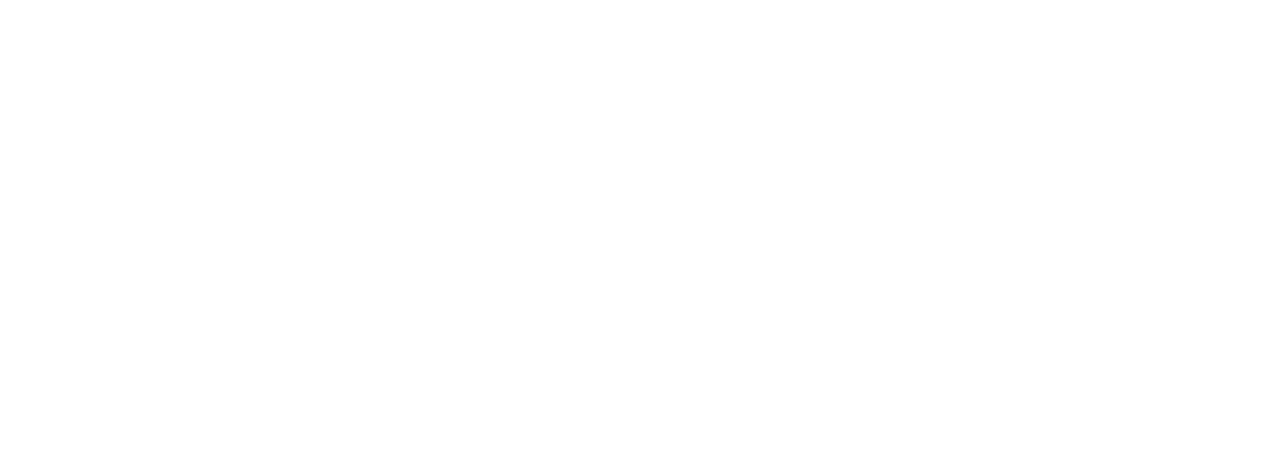
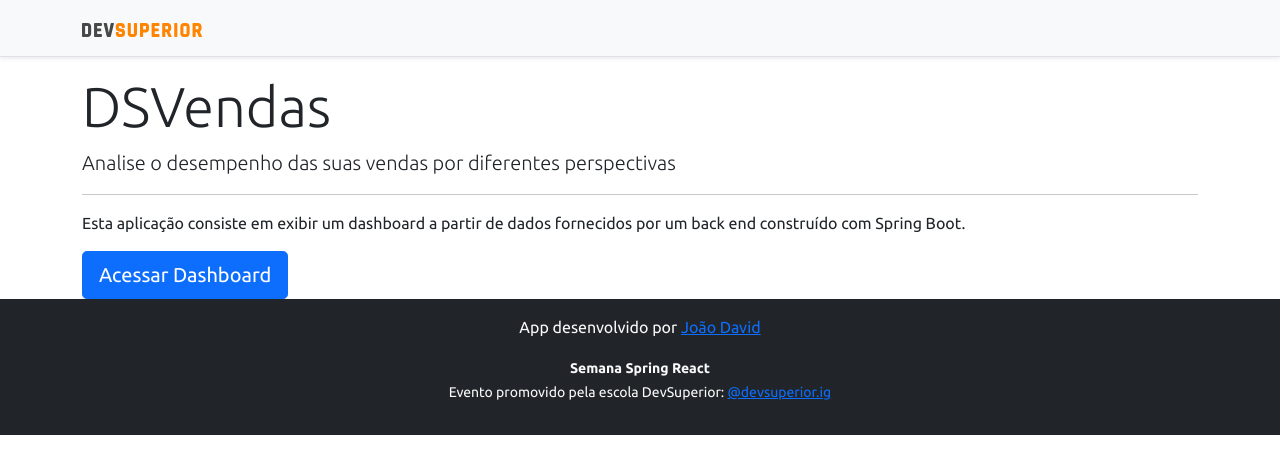
Before and after one commit to Jdavid77/projeto_sds3, a React (Create React App) app in the folder frontend/: page / in a window 1280 px wide. Before the commit this address had no page. Shown: the top 474 px of the page. Built offline with nearby package versions, Linux system fonts and the light colour scheme.

Commit message:
Home, navigation

```diff
--- a/frontend/src/Pages/Home/index.tsx
+++ b/frontend/src/Pages/Home/index.tsx
@@ -1,8 +1,24 @@
-function Home() {
+import Footer from "components/Footer";
+import NavBar from "components/NavBar";
+import { Link } from "react-router-dom";
+
+const Home = () => {
     return (
-        <div>
-            <h1>Home Page</h1>
-        </div>
+        <>
+            <NavBar />
+            <div className="container">
+                <div className="jumbotron">
+                    <h1 className="display-4">DSVendas</h1>
+                    <p className="lead">Analise o desempenho das suas vendas por diferentes perspectivas</p>
+                    <hr />
+                    <p>Esta aplicação consiste em exibir um dashboard a partir de dados fornecidos por um back end construído com Spring Boot.</p>
+                    <Link className="btn btn-primary btn-lg" to="/dashboard">
+                        Acessar Dashboard
+                    </Link>
+                </div>
+            </div>
+            <Footer />
+        </>
     );
 }
 
--- a/frontend/src/RoutesConfig.tsx
+++ b/frontend/src/RoutesConfig.tsx
@@ -7,7 +7,7 @@
     return (
         <BrowserRouter>
         <Routes>
-            <Route path="/home" element={ <Home />} />
+            <Route path="/" element={ <Home />} />
             <Route path="/dashboard" element={ <Dashboard /> } />
         </Routes>
         </BrowserRouter>
--- a/frontend/src/components/NavBar/index.tsx
+++ b/frontend/src/components/NavBar/index.tsx
@@ -1,5 +1,6 @@
 
 import ImgDsDark from 'assets/img/ds-dark.svg';
+import { Link } from 'react-router-dom';
 
 function NavBar() {
     return (
@@ -7,7 +8,9 @@
             <div className="d-flex flex-column flex-md-row align-items-center p-3 px-md-4 mb-3 bg-light border-bottom shadow-sm">
                 <div className="container">
                     <nav className="my-2 my-md-0 mr-md-3">
-                        <img src={ImgDsDark} alt="DevSuperior" width="120" />
+                        <Link to="/">
+                            <img src={ImgDsDark} alt="DevSuperior" width="120" />
+                        </Link>
                     </nav>
                 </div>
             </div>
```
